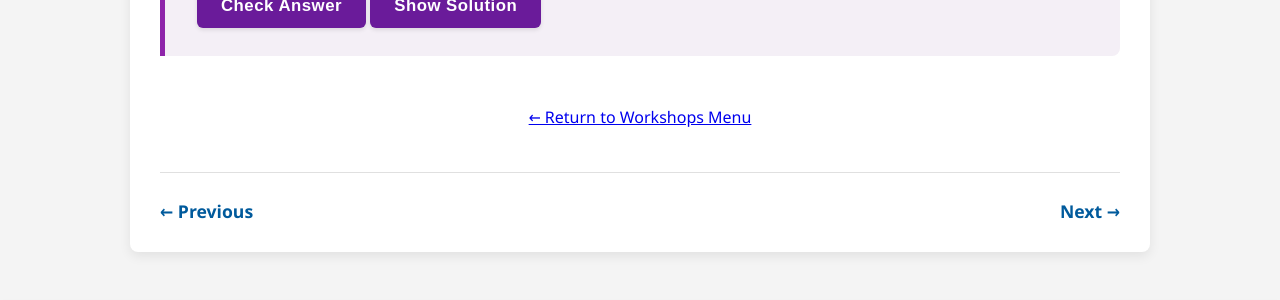
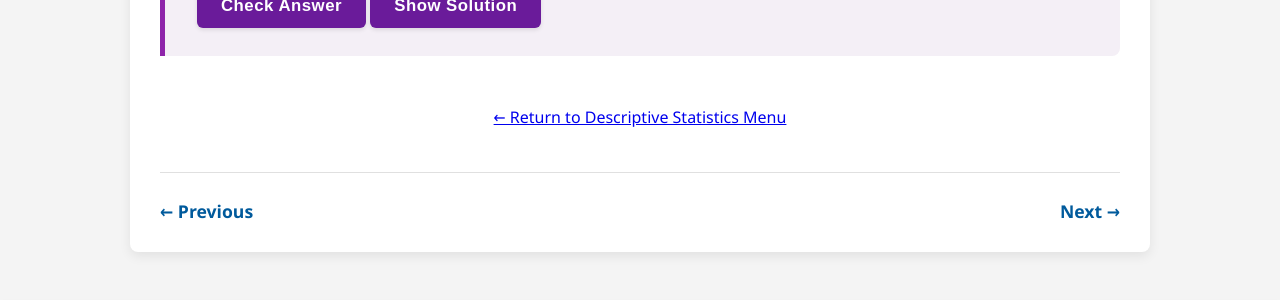
Before and after one commit to probe973/nbs-4104b, a Jekyll site: the page built from descriptive/03-calculating-dispersion.md, in a window 1280 px wide and 900 px high, scrolled down 3885 px. Shown: the part 451-751 px from the top of the window. Built offline with Jekyll 4.4.1, drawn with Linux system fonts in a browser that asks for light colours.

Commit message:
Update 03-calculating-dispersion.md

```diff
--- a/descriptive/03-calculating-dispersion.md
+++ b/descriptive/03-calculating-dispersion.md
@@ -175,7 +175,7 @@ solution_text="The standard deviation is the square root of the variance."
 %}
 
 <div style="text-align: center; margin-top: 3em;">
-    <a href="{{ "/" | relative_url }}">← Return to Workshops Menu</a>
+    <a href="{{ "/descriptive/" | relative_url }}">← Return to Descriptive Statistics Menu</a>
 </div>
 
 {% include pagination.html %}
```
